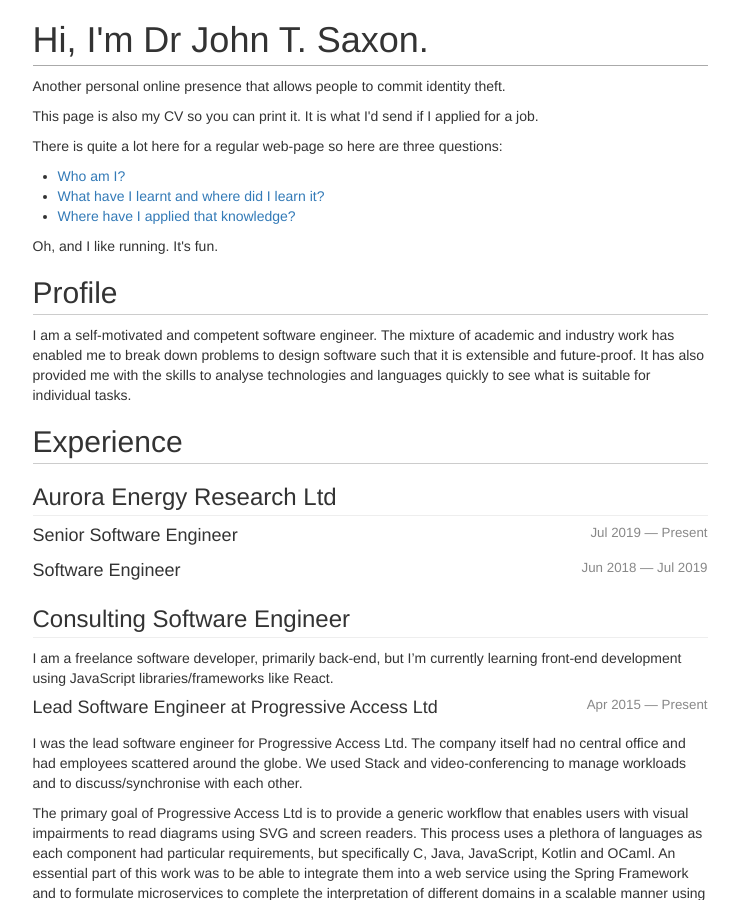
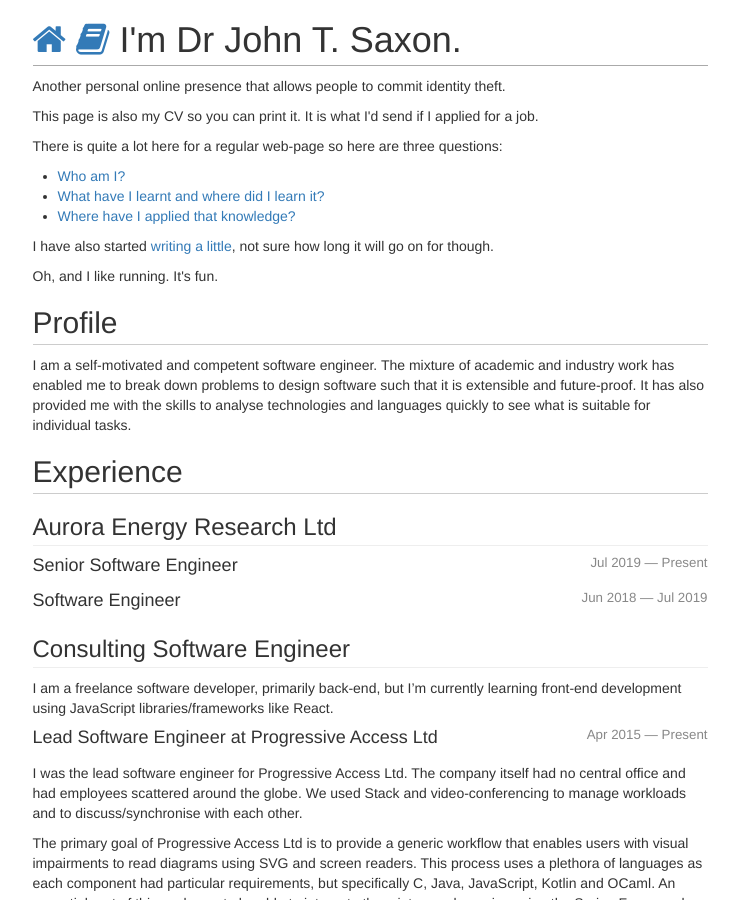
Before and after one commit to sacko87/sacko87.github.io, a Jekyll site: the page built from index.md, in a window 1280 px wide and 900 px high. Shown: the whole window, without its empty margins (270-1009 px from the left). Built offline with Jekyll 4.4.1, drawn with Linux system fonts in a browser that asks for light colours; nearby versions of some CDN libraries.

```diff
--- /dev/null
+++ b/_includes/header.html
@@ -0,0 +1,24 @@
+{% if page.printable_title == null %}
+<h1>
+  <span class="hidden-print">
+    <a href="{{ site.url }}" title="Home Page"
+      ><i class="fa fa-home" aria-hidden="true"></i
+    ></a>
+    <a href="{{ site.url }}/blog.html" title="Blog"
+      ><i class="fa fa-book" aria-hidden="true"></i
+    ></a>
+  </span>
+  {{ page.title }}
+</h1>
+{% else %}
+<h1 class="hidden-print">
+  <a href="{{ site.url }}" title="Home Page"
+    ><i class="fa fa-home" aria-hidden="true"></i
+  ></a>
+  <a href="{{ site.url }}/blog.html" title="Blog"
+    ><i class="fa fa-book" aria-hidden="true"></i
+  ></a>
+  {{ page.title }}
+</h1>
+<h1 class="visible-print-block">{{ page.printable_title }}</h1>
+{% endif %}
--- a/_layouts/default.html
+++ b/_layouts/default.html
@@ -7,9 +7,17 @@
     <title>{{ page.title }}</title>
 
     <!-- Bootstrap -->
-    <link rel="stylesheet" href="https://maxcdn.bootstrapcdn.com/bootstrap/3.3.2/css/bootstrap.min.css" />
+    <link
+      rel="stylesheet"
+      href="https://maxcdn.bootstrapcdn.com/bootstrap/3.3.7/css/bootstrap.min.css"
+      integrity="sha384-BVYiiSIFeK1dGmJRAkycuHAHRg32OmUcww7on3RYdg4Va+PmSTsz/K68vbdEjh4u"
+      crossorigin="anonymous"
+    />
     <!-- Font Awesome -->
-    <link rel="stylesheet" href="https://maxcdn.bootstrapcdn.com/font-awesome/4.3.0/css/font-awesome.min.css" />
+    <link
+      rel="stylesheet"
+      href="https://stackpath.bootstrapcdn.com/font-awesome/4.7.0/css/font-awesome.min.css"
+    />
     <!-- my own overrides -->
     <link rel="stylesheet" href="/css/master.css" />
 
@@ -22,12 +30,26 @@
   </head>
   <body>
     <div class="container">
-      {{ content }}
+      {% include header.html %} {{ content }}
       <hr />
       <div class="icons">
-        <a href="https://github.com/sacko87" title="John T. Saxon on Github"><i class="fa fa-github" aria-hidden="true"></i></a>
-        <a href="https://www.linkedin.com/in/sacko87" title="John T. Saxon on LinkedIn"><i class="fa fa-linkedin" aria-hidden="true"></i></a>
-        <p class="hidden-print">John T. Saxon &copy; {{ 'now' | date: "%Y" }}</p>
+        <a href="{{ site.url }}" title="Home Page"
+          ><i class="fa fa-home" aria-hidden="true"></i
+        ></a>
+        <a href="{{ site.url }}/blog.html" title="Blog"
+          ><i class="fa fa-book" aria-hidden="true"></i
+        ></a>
+        <a href="https://github.com/sacko87" title="John T. Saxon on Github"
+          ><i class="fa fa-github" aria-hidden="true"></i
+        ></a>
+        <a
+          href="https://www.linkedin.com/in/sacko87"
+          title="John T. Saxon on LinkedIn"
+          ><i class="fa fa-linkedin" aria-hidden="true"></i
+        ></a>
+        <p class="hidden-print">
+          John T. Saxon &copy; {{ 'now' | date: "%Y" }}
+        </p>
       </div>
     </div>
     <!-- jQuery (necessary for Bootstrap's JavaScript plugins) -->
--- a/index.md
+++ b/index.md
@@ -1,9 +1,8 @@
 ---
 layout: default
 title: I'm Dr John T. Saxon.
+printable_title: Dr John T. Saxon
 ---
-<h1 class="hidden-print">Hi, I'm Dr John T. Saxon.</h1>
-<h1 class="visible-print-block">Dr John T. Saxon</h1>
 
 <div class="hidden-print">
   <p>Another personal online presence that allows people to commit identity theft.</p>
@@ -15,6 +14,7 @@ title: I'm Dr John T. Saxon.
       <li><a href="#experience">Where have I applied that knowledge?</a></li>
     </ul>
   </p>
+  <p>I have also started <a href="/blog.html">writing a little</a>, not sure how long it will go on for though.</p>
   <p>Oh, and I like running. It's fun.</p>
 </div>
 
@@ -67,16 +67,16 @@ Demonstrating involved facilitating students' learning by helping them help them
 
 I was a co-business owner on a few of trials, this involved:
 
-  * Liaising with projects managers directly from requirements gathering to the deployment of software.
-  * Documenting work required: specification, alpha-tests and linking them to requirements.
-  * Risk assessment of work using Good Automated Manufacturing Practice standards (GAMP5).
+- Liaising with projects managers directly from requirements gathering to the deployment of software.
+- Documenting work required: specification, alpha-tests and linking them to requirements.
+- Risk assessment of work using Good Automated Manufacturing Practice standards (GAMP5).
 
 The entire codebase was bespoke and written in the C programming language. I learnt a lot from my co-workers about writing large-scale applications and the separations that should be present. This aided my move to being a core member of an R&D team aiming to provide a web-based Clinical Trial Management System (CTMS). Researching topics like:
 
-  * Service Orientated Architecture - How we could integrate legacy and third-party systems (using ESBs).
-  * Cloud Computing - How a private cloud would benefit the company.
-  * Language Frameworks - PHP 4/5 (Zend), JavaScript (jQuery), Java (Spring).
-  * Security - How to provide these services while protecting sponsors’ data.
+- Service Orientated Architecture - How we could integrate legacy and third-party systems (using ESBs).
+- Cloud Computing - How a private cloud would benefit the company.
+- Language Frameworks - PHP 4/5 (Zend), JavaScript (jQuery), Java (Spring).
+- Security - How to provide these services while protecting sponsors’ data.
 
 ### Language Course Abroad Ltd
 
@@ -86,9 +86,9 @@ My placement year for my undergraduate degree at De Montfort University.
 
 My core responsibilities were to:
 
-  * Develop a bespoke booking system for their apartment block.
-  * Maintain and develop their web infrastructure for advertising their language courses.
-  * Liaise with in-house translators to translate web content for static websites.
+- Develop a bespoke booking system for their apartment block.
+- Maintain and develop their web infrastructure for advertising their language courses.
+- Liaise with in-house translators to translate web content for static websites.
 
 All projects required a reasonable level of web security; this is where my interest in the subject began.
 
@@ -142,7 +142,7 @@ My course included a year’s placement at Language Courses Abroad Ltd (see Expe
 
 My final year project involved transforming one programming language into another:
 
-  * I had to learn two languages intimately to be able to do the transformation (Oberon-2 and Java).
-  * This is where I got my interest in meta-programming and model-to-model transformation (using Haskell).
+- I had to learn two languages intimately to be able to do the transformation (Oberon-2 and Java).
+- This is where I got my interest in meta-programming and model-to-model transformation (using Haskell).
 
 Throughout my studies I concentrated mostly on C/CPP and then built on that knowledge with Java and object orientation.
```
Also changed, not shown: _layouts/post.html (added, +7 -0 lines), blog.md (added, +18 -0 lines), finance/_posts/2020-09-18-monzo-plus.md (added, +66 -0 lines), sitemap.xml (+22 -8 lines), 1 other file.
